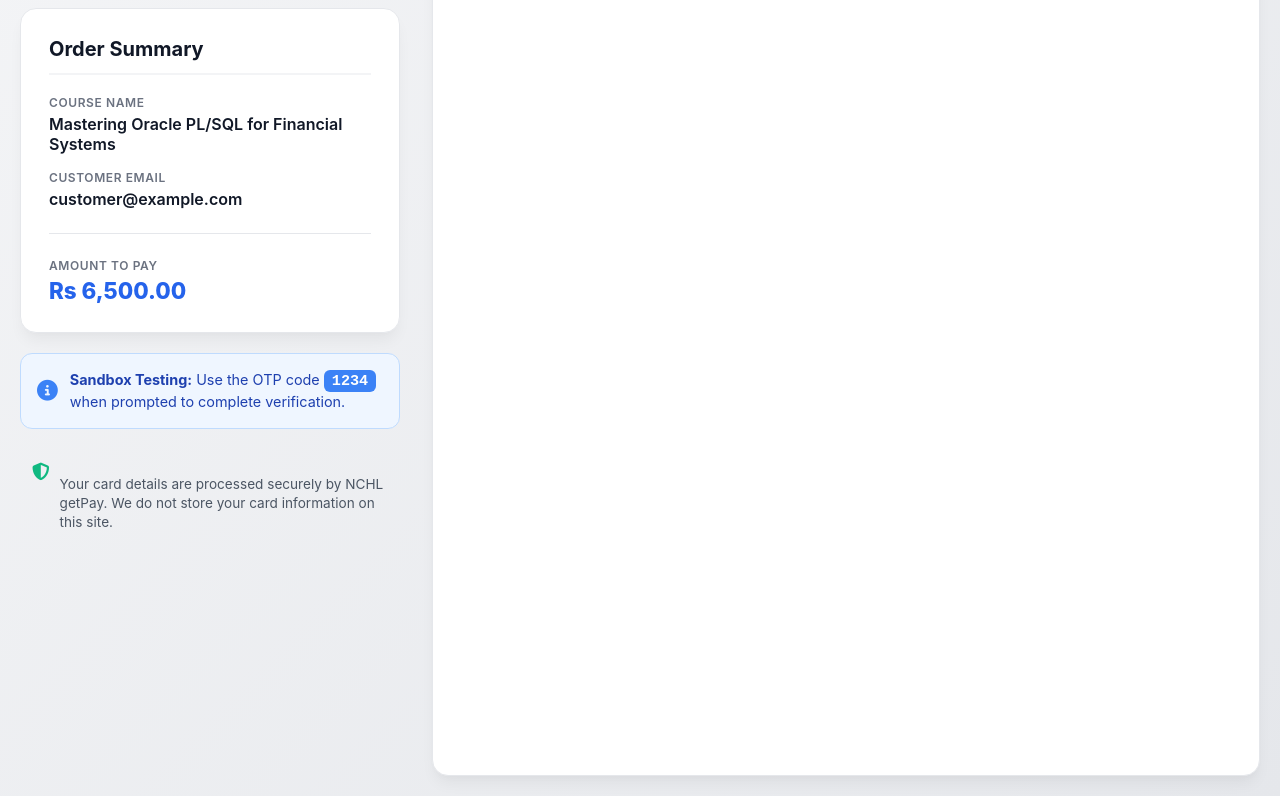
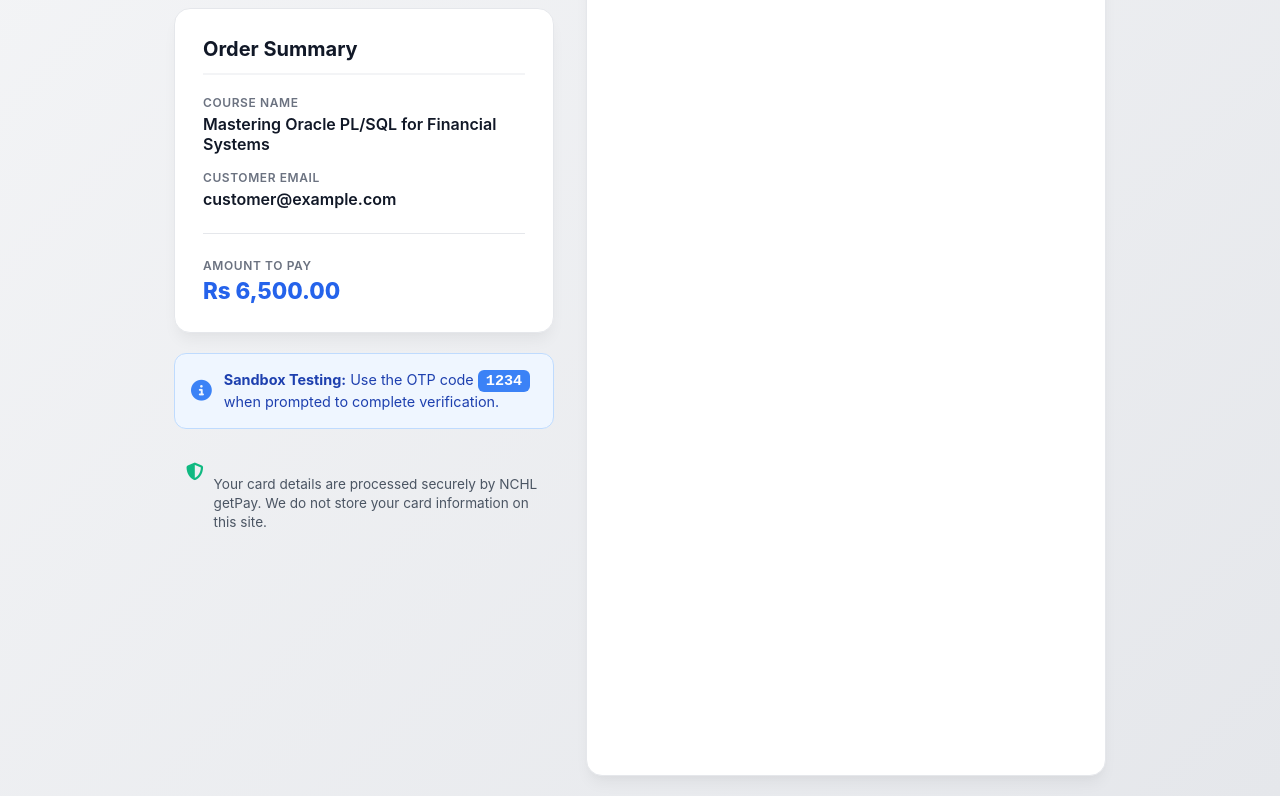
Before and after one commit to Sandeep3429/Coders_Club, a website: page Coders_Club/payment.html in a window 1280 px wide. Shown: the part 84-880 px from the top of the page. Drawn offline with Linux system fonts and the light colour scheme.

Commit message:
check_FORM fixes

```diff
--- a/Coders_Club/payment.html
+++ b/Coders_Club/payment.html
@@ -42,7 +42,7 @@
 
     .payment-page {
       width: 100%;
-      max-width: 1280px;
+      max-width: 1000px;
       margin: 0 auto;
     }
 
@@ -51,11 +51,13 @@
       grid-template-columns: 1fr;
       gap: 32px;
       margin-top: 10px;
+      justify-content: center;
     }
 
     @media (min-width: 992px) {
       .payment-container {
-        grid-template-columns: 380px 1fr;
+        grid-template-columns: 380px 520px;
+        justify-content: center;
         align-items: start;
       }
       .info-column {
```
Also changed, not shown: payment.html (+4 -2 lines), projects/codersclub/payment.html (+4 -2 lines).
